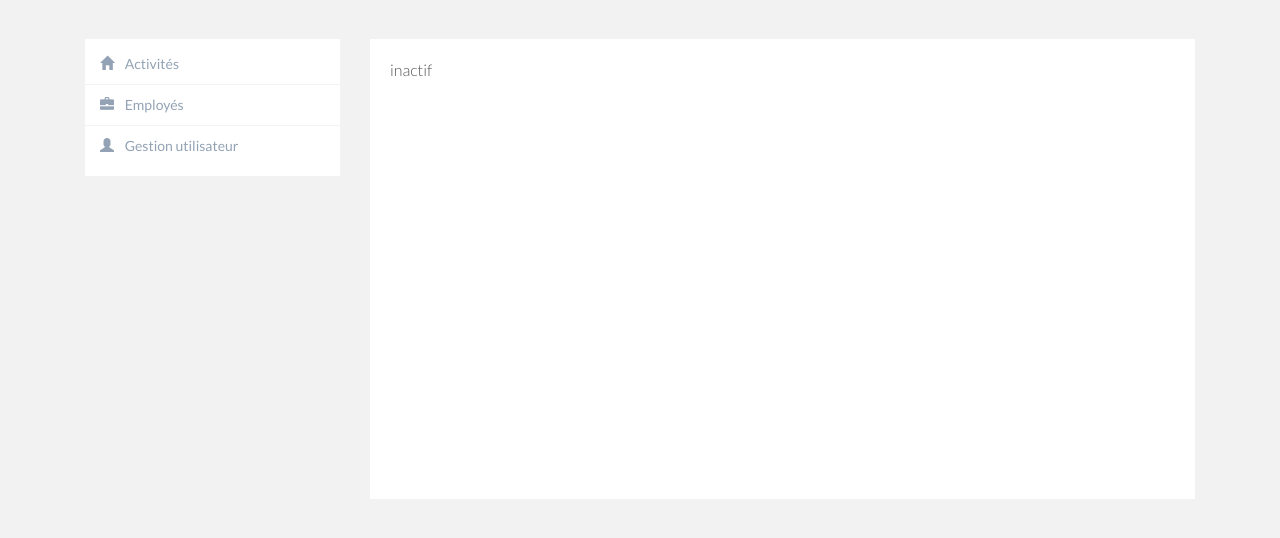
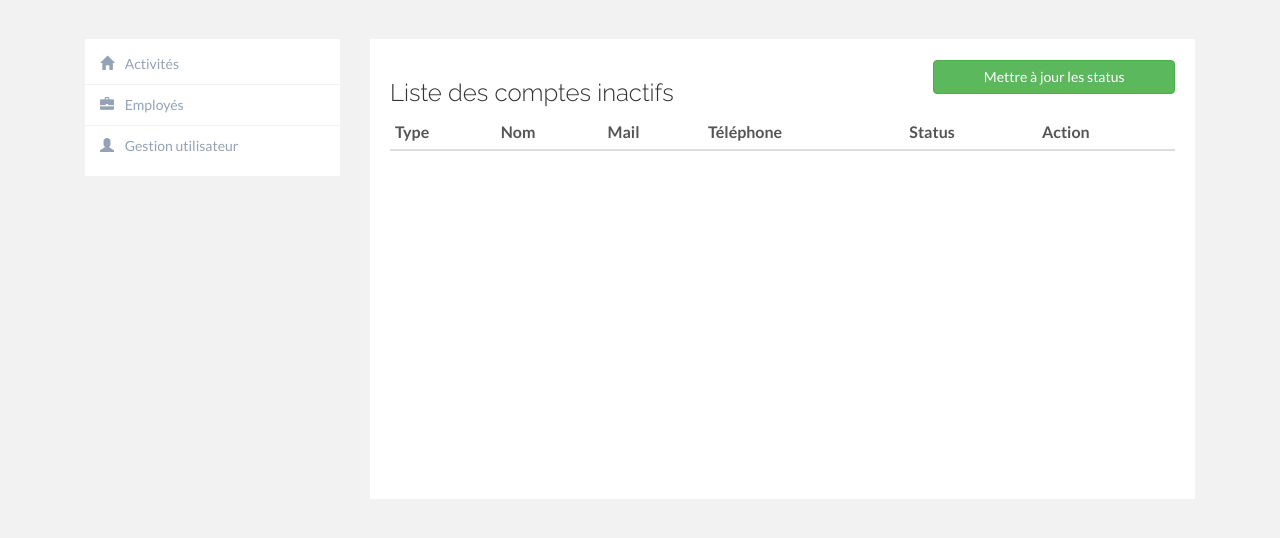
Before and after one commit to Loulouw/CSI_Projet_M1, a PHP site: page /gestionCompteInactifAdministrateur.php in a window 1280 px wide. Shown: the part 81-619 px from the top of the page. Run offline with PHP 8.4, Linux system fonts and the light colour scheme; tables that the repository leaves empty or names only in its code hold one stand-in row (values such as "Sample post"); lists and menus that the app fills with data are empty; some libraries are stand-ins or nearby versions.

Commit message:
archive compte inactif

```diff
--- a/db.php
+++ b/db.php
@@ -331,4 +331,27 @@ class db
         $utilisateur->compteactif = !$utilisateur->compteactif;
         $utilisateur->save();
     }
+
+    function getCompteActifNeedToBeNonActif(){
+        $res = array();
+        $listeUtilisateurs = ORM::for_table("utilisateur")->orderByDesc("compteactif")->orderByAsc("nom")->findMany();
+        $dateMin = date('Y-m-d', strtotime(date("Y-m-d") . ' - 365 days'));
+        foreach ($listeUtilisateurs as $u){
+            if(strtotime($u->datederniereinteraction) <= strtotime($dateMin)){
+                array_push($res,$u);
+            }
+        }
+        return $res;
+    }
+
+    function updateAllUtilisateurToNonActif(){
+        $listeUtilisateursActif  = ORM::for_table("utilisateur")->where("compteactif",true)->findMany();
+        $dateMin = date('Y-m-d', strtotime(date("Y-m-d") . ' - 365 days'));
+        foreach ($listeUtilisateursActif as $u){
+            if(strtotime($u->datederniereinteraction) <= strtotime($dateMin)){
+                $u->compteactif=false;
+                $u->save();
+            }
+        }
+    }
 }
--- a/gestionCompteInactifAdministrateur.php
+++ b/gestionCompteInactifAdministrateur.php
@@ -4,7 +4,64 @@
         <?php include 'menuAdministrateur.php'; ?>
         <div class="col-md-9">
             <div class="profile-content">
-                inactif
+                <div class="row">
+                    <div class="col-md-12">
+                        <?php
+                        if (isset($_POST['updateEtatCompte'])) {
+                            $db->updateUtilisateurArchive($_POST['idEmploye']);
+                        }
+
+                        if(isset($_POST['changementStatus'])){
+                            $db->updateAllUtilisateurToNonActif();
+                        }
+                        ?>
+                    </div>
+                    <div class="col-md-8">
+                        <h3>Liste des comptes inactifs</h3>
+                    </div>
+                    <div class="col-md-4">
+                        <form action='gestionCompteInactifAdministrateur.php' method='POST'>
+                            <button id="modalAjoutEmployeb" name="changementStatus" class="btn btn-block btn-success" type="submit">
+                                Mettre à jour les status
+                            </button>
+                        </form>
+                    </div>
+                    <div class="col-md-12">
+                        <table class="table table-condensed">
+                            <thead>
+                            <tr>
+                                <th>Type</th>
+                                <th>Nom</th>
+                                <th>Mail</th>
+                                <th>Téléphone</th>
+                                <th>Status</th>
+                                <th>Action</th>
+                            </tr>
+                            </thead>
+                            <tbody>
+                            <?php
+                            $comptesInactifs = $db->getCompteActifNeedToBeNonActif();
+                            foreach ($comptesInactifs as $e) {
+                                echo "<form action='gestionCompteInactifAdministrateur.php' method='POST'>";
+                                echo "<input type='hidden' id='idEmploye' name='idEmploye' value='" . $e->id . "'/>";
+                                $actif = $e->compteactif ? "Actif" : "Archivé";
+                                $status = $db->getStatusUtilisateur($e->id);
+
+                                echo "<tr>";
+                                echo "<td>" . $status->libelle . "</td>";
+                                echo "<td>" . strtoupper($e->nom) . " " . $e->prenom . "</td>";
+                                echo "<td>" . $e->mail . "</td>";
+                                echo "<td>" . $e->telephone . "</td>";
+                                echo "<td>" . $actif . "</td>";
+                                echo "<td><input type='submit' class='btn btn-default btn-block' name='updateEtatCompte' value='Changer Status'></td>";
+                                echo "</tr>";
+                                echo "</form>";
+                            }
+                            ?>
+                            </tbody>
+                        </table>
+                    </div>
+                </div>
             </div>
         </div>
     </div>
```
